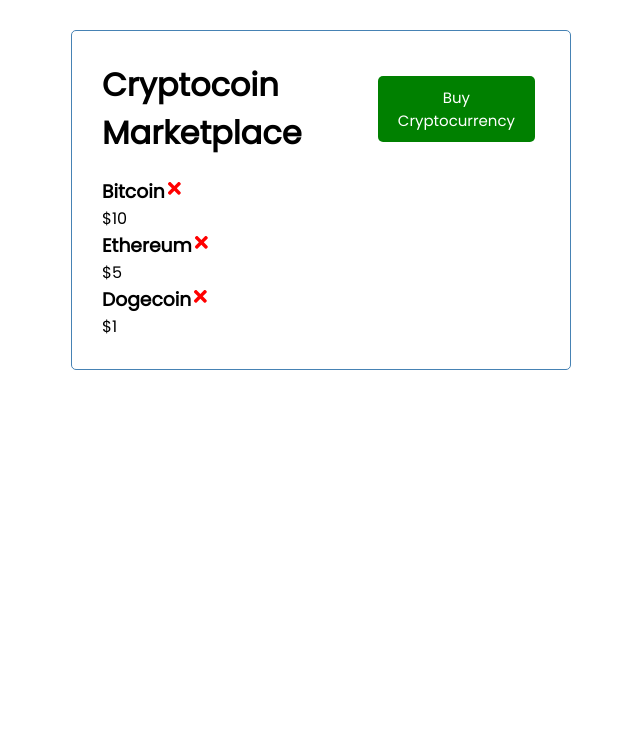
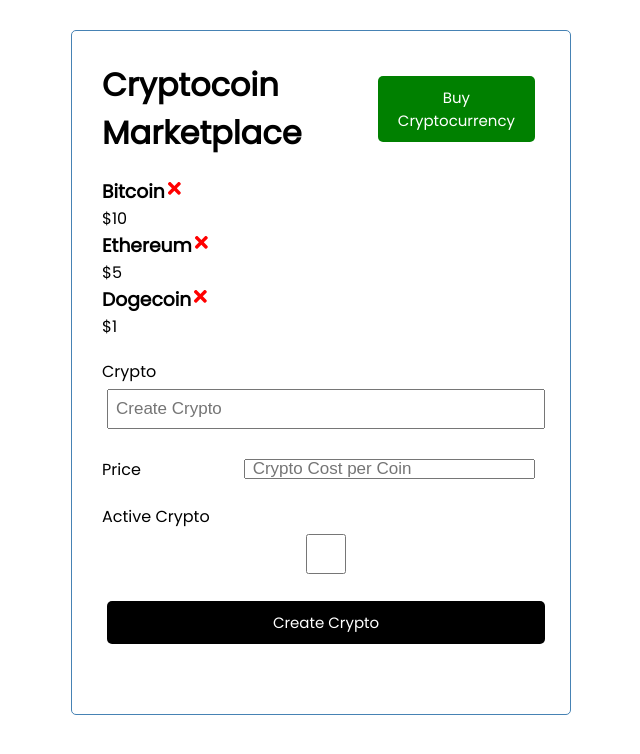
Before and after one commit to rregalado17/plutus-frontend, a React (Create React App) app: page / in a window 1280 px wide. Shown: the top 754 px of the page, without its empty margins (319-959 px from the left). Built offline with nearby package versions, Linux system fonts and the light colour scheme.

Commit message:
add draft form

```diff
--- a/src/App.js
+++ b/src/App.js
@@ -1,7 +1,7 @@
 import { useState } from 'react'
 import Header from './components/Header'
 import Cryptos from './components/Cryptos'
-
+import AddCrypto from './components/AddCrypto'
 
 
 function App() {
@@ -31,10 +31,16 @@
     setCryptos(cryptos.filter((crypto) => crypto.id !== id) )
   }
 
+  const toggleActive = (id) => {
+    setCryptos(cryptos.map((crypto) => crypto.id == id ?
+    {...crypto, active: !crypto.active } : crypto ))
+  }
+
   return (
     <div className="container">
       <Header />
-      <Cryptos cryptos={cryptos} onDelete={deleteCrypto} />
+      <Cryptos cryptos={cryptos} onDelete={deleteCrypto} onToggle={toggleActive}  />
+      <AddCrypto/>
     </div>
   );
 }
--- /dev/null
+++ b/src/components/AddCrypto.js
@@ -0,0 +1,23 @@
+const AddCrypto = () => {
+    return (
+        <form className='add-form'>
+            <div className='form-control'>
+                <label>Crypto</label>
+                <input type='text' placeholder='Create Crypto' />
+            </div>
+            <div className='form-control form-control-check'>
+                <label>Price</label>
+                <input type='text' placeholder='Crypto Cost per Coin' />
+            </div>
+            <div className='form-control'>
+                <label>Active Crypto</label>
+                <input type='checkbox'/>
+            </div>
+
+            <input type='submit' value='Create Crypto' className='btn btn-block' />
+
+        </form>
+    )
+}
+
+export default AddCrypto
--- a/src/components/Crypto.js
+++ b/src/components/Crypto.js
@@ -1,8 +1,9 @@
 import { FaTimes } from 'react-icons/fa'
 
-const Crypto = ( {crypto, onDelete} ) => {
+const Crypto = ( {crypto, onDelete, onToggle} ) => {
     return (
-        <div className='crypto'>
+        <div
+        className={`crypto ${crypto.active ? 'active' : ''}`} onDoubleClick={() => onToggle(crypto.id)} >
             <h3>{crypto.name}
             <FaTimes style={{color: 'red', cursor: 'pointer' }} onClick={() => onDelete(crypto.id)}
                 />
--- a/src/components/Cryptos.js
+++ b/src/components/Cryptos.js
@@ -1,13 +1,16 @@
 import Crypto from './Crypto'
 
 
-const Cryptos = ( { cryptos, onDelete }) => {
+const Cryptos = ( { cryptos, onDelete, onToggle }) => {
 
 
     return (
         <>
             {cryptos.map((crypto) => (
-            <Crypto key={crypto.id} crypto={crypto} onDelete={onDelete}/>)
+            <Crypto key={crypto.id}
+            crypto={crypto}
+            onDelete={onDelete}
+            onToggle={onToggle}/>)
             )
             }
 
```
